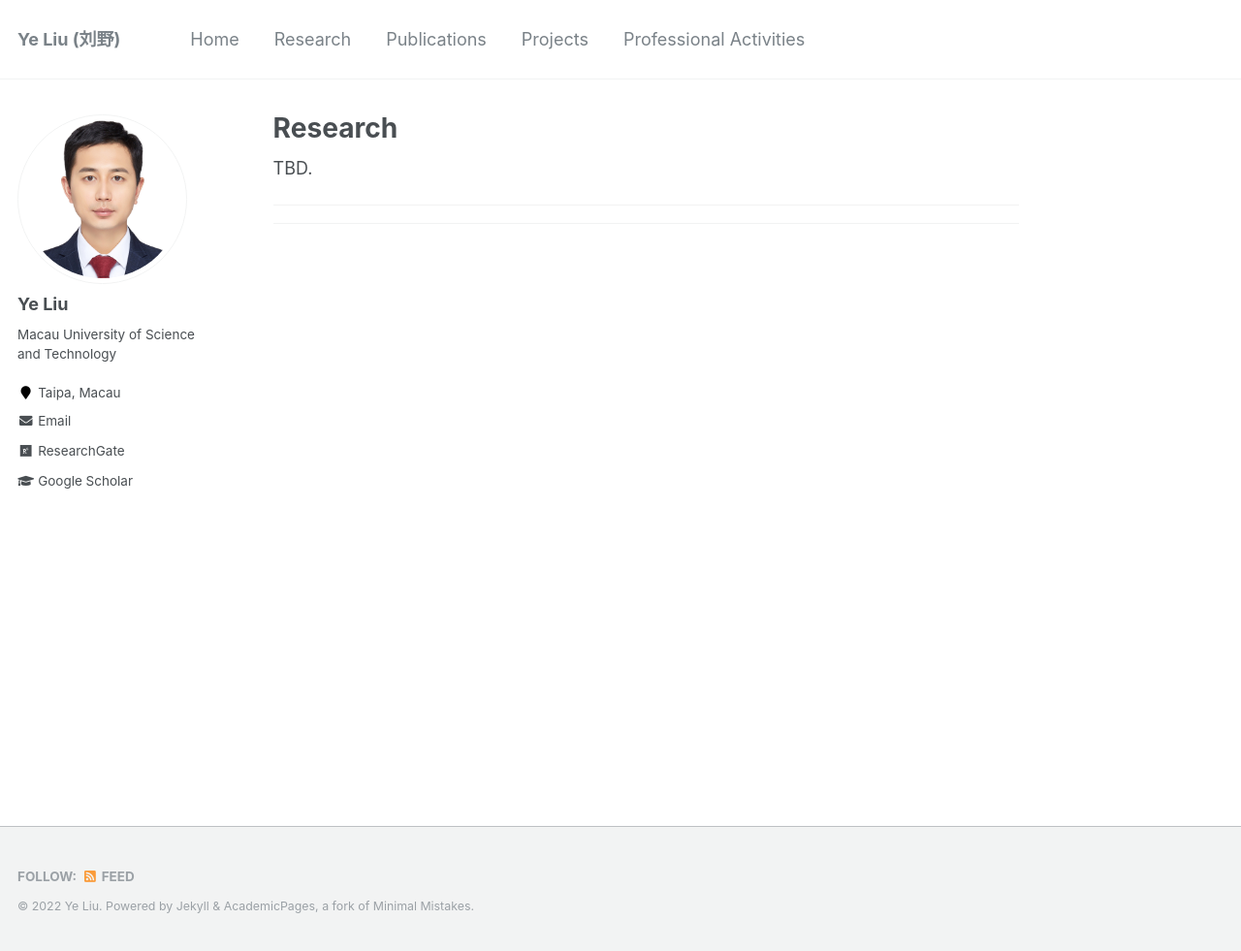
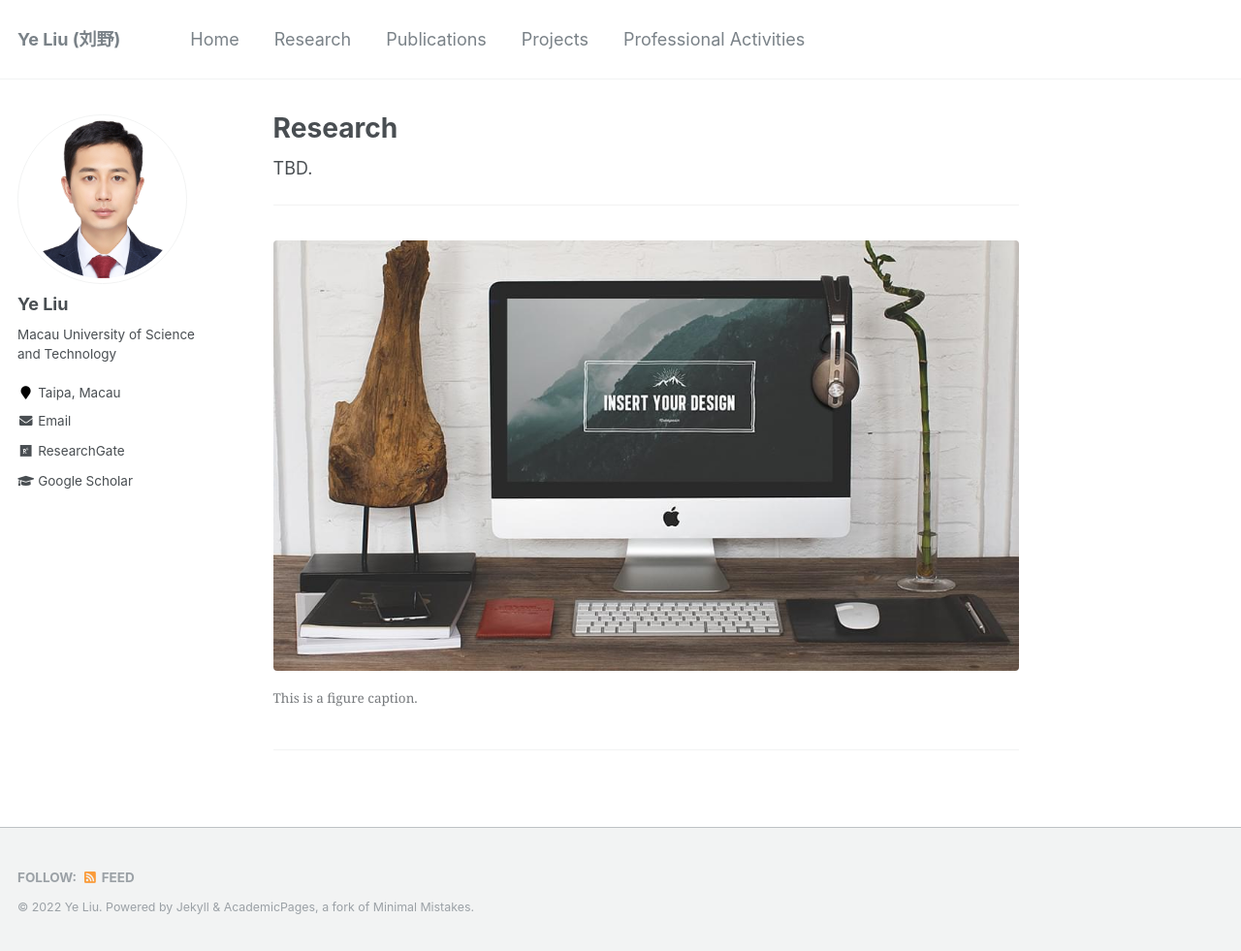
Before and after one commit to ChrisYe-Liu/chrisye-liu.github.io, a Jekyll site: the page built from _pages/research.md, in a window 1280 px wide and 981 px high. Shown: the whole window at 97% size. Built offline with Jekyll 4.4.1, drawn with Linux system fonts in a browser that asks for light colours.

Commit message:
Update research.md

```diff
--- a/_pages/research.md
+++ b/_pages/research.md
@@ -9,5 +9,8 @@ author_profile: true
 TBD.
 
 ------
-
+<figure>
+  <img src="/images/foo-bar-identity.jpg" alt="this is a placeholder image">
+  <figcaption>This is a figure caption.</figcaption>
+</figure>
 ------
```
